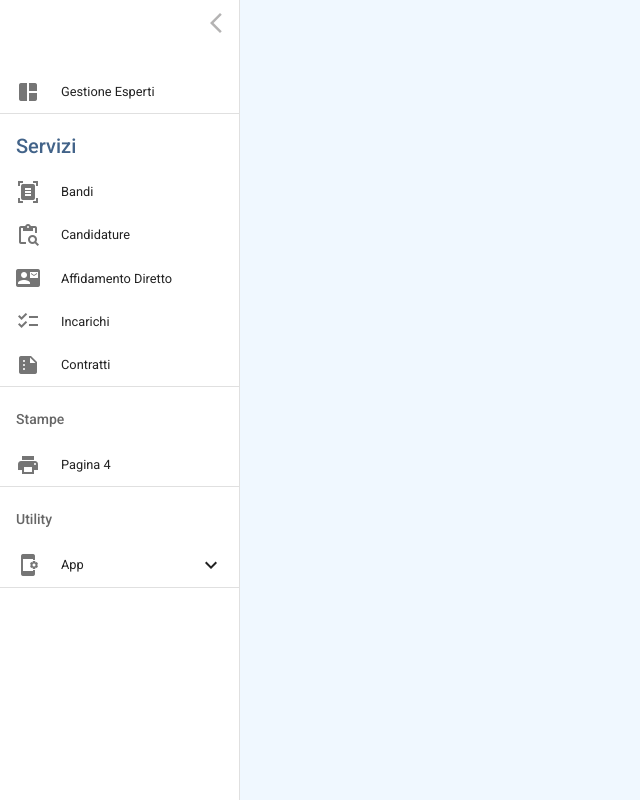
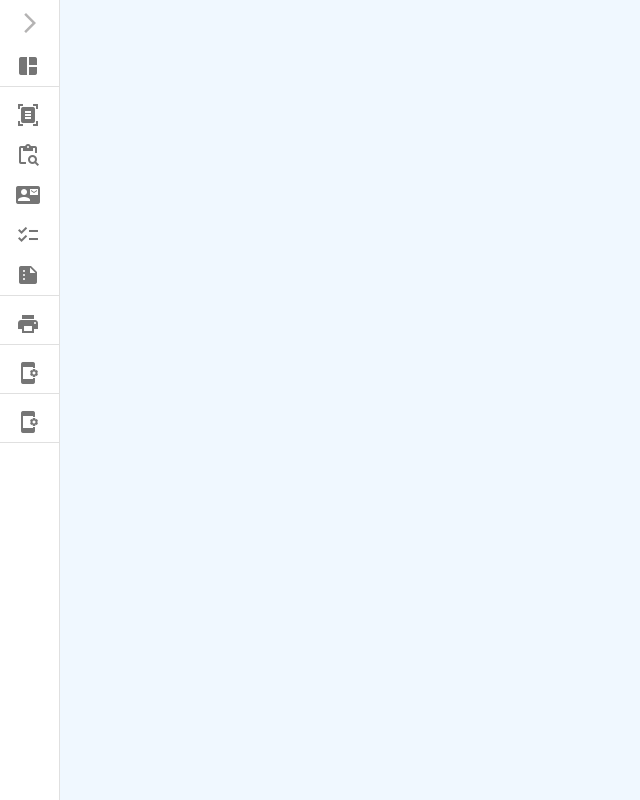
Before and after one commit to PietroSavini/Gestione-Esperti, a React (Vite) app: page / in a window 1280 px wide. Shown: the whole page, without its empty margins (0-640 px from the left). Built offline with nearby package versions, Linux system fonts and the light colour scheme.

Commit message:
Refined Standard left-right Drawer

```diff
--- a/src/App.tsx
+++ b/src/App.tsx
@@ -14,7 +14,7 @@ function App() {
   useEffect(() => {
     //appena renderizza il componente dobbiamo salvare accessToken e RefreshToken nello state di redux prendendolo dall app di lancio che ce li passa all inizializzazione
 
-    Utility.Logger.disable()
+    //Utility.Logger.disable()
     //abilito / disabilito console.log()
     /*
       //per farlo funzionare si deve sviluppare EndPoint
--- a/src/components/partials/Drawer/Drawer.scss
+++ b/src/components/partials/Drawer/Drawer.scss
@@ -7,15 +7,7 @@
         .MuiPaper-root{
             transition: 300ms!important;
 
-            .css-tlelie-MuiListItemText-root {
-                -webkit-flex: 1 1 auto;
-                -ms-flex: 1 1 auto;
-                flex: 1 1 auto;
-                min-width: 0;
-                margin-top: 1px;
-                margin-bottom: 1px;
 
-            }
         }
     }
 
@@ -63,21 +55,21 @@
 
 .shrinked{
     width: 60px !important;
-    .css-tlelie-MuiListItemText-root {
-        opacity: 0!important;
-        position: absolute;
-    }
+
     .sidebar-button{
         justify-content: center;
         .sidebar-toggler{
             transform: rotate(360deg);
-
         }
     }
     .css-d9ml5t-MuiDrawer-docked .MuiDrawer-paper {
         box-sizing: border-box;
         width: 60px;
         overflow-x: hidden;
+
+    }
+    .css-q5jb3f-MuiListItemText-root{
+        display: none !important;
     }
     ul li{
         display:none !important;
--- a/src/components/partials/Drawer/Drawer.tsx
+++ b/src/components/partials/Drawer/Drawer.tsx
@@ -65,23 +65,25 @@ function ResponsiveDrawer({data}: {data:DrawerData}) {
     const [expandedItems, setExpandedItems] = React.useState<{ [key: string]: boolean }>({});
 
     const handleDrawerToggle = () => {
+        //chiudo tutti i menu a tendina quando chiudo la sidebar
+        setExpandedItems({})
         setOpen(!isOpen);
     };
 
-    const handleSubmenuToggle = (index: number, text: string) => {
+    const handleSubmenuToggle = (item:string) => {
 
-        const key = `${text}-${index}`//non funzia
+        //questo ci permette di aprire la sidebar se si clicca su un menù a tendina
         if(!isOpen){
             setOpen(true)
         }
+
         setExpandedItems((prevExpandedItems) => ({
             ...prevExpandedItems,
-            [index]: !prevExpandedItems[index],
+            [item]: !prevExpandedItems[item],
         }));
     };
 
     const renderStandardListItem = (item: Item, index: number) => (
-
         <>
             <Link to={item.method? item.method : ''} key={`${item.text}-${index}`}>
                 <ListItemButton key={item.text}>
@@ -103,10 +105,12 @@ function ResponsiveDrawer({data}: {data:DrawerData}) {
         </>
     )
 
-    const renderMenuListItem = (item: Item, index: number) => (
+    const renderMenuListItem = (item: Item, index: number) => {
+        const menuItem = `${item.text}-${index}`;
+        return (
 
             <>
-            <ListItemButton key={item.text} onClick={() => handleSubmenuToggle(index,item.text)}>
+                <ListItemButton key={item.text}  onClick={() => handleSubmenuToggle(menuItem)}>
                     <>
                         <ListItemIcon>
                             {item.image ? (
@@ -119,10 +123,10 @@ function ResponsiveDrawer({data}: {data:DrawerData}) {
                         </ListItemIcon>
 
                         <ListItemText disableTypography sx={{fontSize: data.settings?.fontSize, color:item.color}} primary={item.text} />
-                    {expandedItems[index] ? <ExpandLess /> : <ExpandMore />}
+                        {expandedItems[menuItem] ? <ExpandLess /> : <ExpandMore />}
                     </>
                 </ListItemButton>
-            <Collapse in={expandedItems[index]} timeout="auto" unmountOnExit>
+                <Collapse in={expandedItems[menuItem]} timeout="auto" unmountOnExit>
                     <List component="div" disablePadding>
                         {item.subItems?.map((subItem, subIndex) => (
                             <Link to={subItem.method? subItem.method : ''} key={subIndex}>
@@ -144,6 +148,9 @@ function ResponsiveDrawer({data}: {data:DrawerData}) {
                 </Collapse>
             </>
         )
+    }
+
+
 
     const renderListItem = (item: Item, index: number) => {
 
--- a/src/components/partials/Drawer/sidebarProps.ts
+++ b/src/components/partials/Drawer/sidebarProps.ts
@@ -4,7 +4,7 @@ export const sidebar:DrawerData = {
   settings:{
     position: "left",
     width:240,
-    isOpen:true,
+    isOpen:false,
     fontSize:'.8rem',
   },
   sections:[
@@ -61,6 +61,8 @@ export const sidebar:DrawerData = {
     },
     {
       "title": "Stampe",
+      "titleColor":"#426389",
+      "fontSize":"16px",
       "items": [
         {
           "text": "Pagina 4",
@@ -74,9 +76,36 @@ export const sidebar:DrawerData = {
     },
     {
       "title": "Utility",
+      "titleColor":"#426389",
+      "fontSize":"16px",
       "items":[
         {
           "text": "App",
+          "icon": "app_settings_alt",
+          "subItems": [
+            {
+              "text": "impostazioni",
+              "method": "/Impostazioni",
+              "icon": "settings_suggest",
+
+            },
+            {
+              "text": "Supporto",
+              "method": "/Assistenza",
+              "icon": "support_agent",
+
+            }
+          ]
+        }
+      ]
+    },
+    {
+      "title": "Utility",
+      "titleColor":"#426389",
+      "fontSize":"16px",
+      "items":[
+        {
+          "text": "other settings",
           "icon": "app_settings_alt",
           "subItems": [
             {
```
Lines whose indentation alone changed are shown as unchanged.
